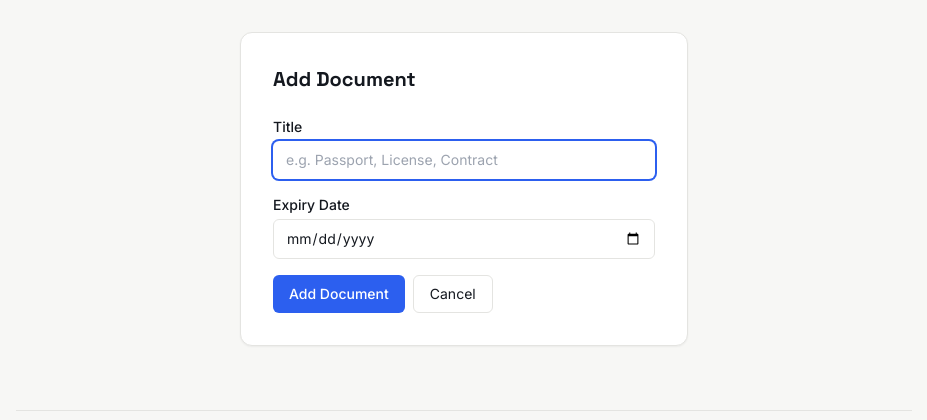
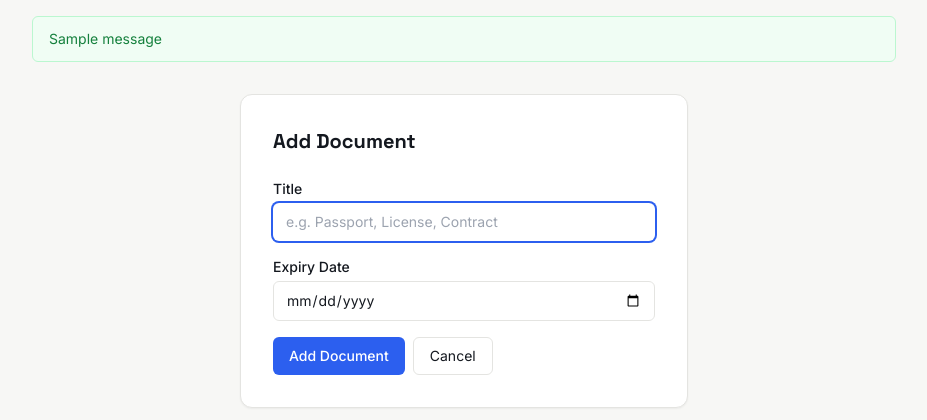
Before and after one commit to sedejordan/docTracker, a Flask app: page /add in a window 1280 px wide. Shown: the part 91-511 px from the top of the page, without its empty margins (176-1103 px from the left). Run offline with Flask 3, Linux system fonts and the light colour scheme; the visitor is signed in with stand-in values (Sample User, id 1); one stand-in notice (Sample message) is shown; some libraries are stand-ins or nearby versions.

Commit message:
Added success and failure messages

```diff
--- a/app.py
+++ b/app.py
@@ -38,6 +38,7 @@ import psycopg2
 from flask_wtf.csrf import CSRFProtect
 from flask_limiter import Limiter
 from flask_limiter.util import get_remote_address
+from flask import flash
 
 from database import init_db, get_db
 
@@ -488,11 +489,22 @@ def add_document():
             conn = get_db()
             try:
                 cursor = conn.cursor()
+                # Check for existing document
                 cursor.execute(
-                    "INSERT INTO documents (title, expiry_date, user_id) VALUES (%s, %s, %s)",
-                    (title, expiry_date, session["user_id"])
+                    "SELECT id FROM documents WHERE user_id = %s AND title = %s AND expiry_date = %s",
+                    (session["user_id"], title, expiry_date)
                 )
-                conn.commit()
+                existing = cursor.fetchone()
+
+                if existing:
+                    error = "You already have a document with this title and expiry date."
+                else:
+                    cursor.execute(
+                        "INSERT INTO documents (title, expiry_date, user_id) VALUES (%s, %s, %s)",
+                        (title, expiry_date, session["user_id"])
+                    )
+                    conn.commit()
+                    flash("✅ Document added successfully!", "success")
                 cursor.close()
             finally:
                 conn.close()
@@ -527,6 +539,7 @@ def delete_document(doc_id):
     #     if os.path.exists(filepath):
     #         os.remove(filepath)
 
+    flash("✅ Document deleted successfully!", "success")
     return redirect("/")
 
 
@@ -566,6 +579,7 @@ def edit_document(doc_id):
                     cursor.close()
                 finally:
                     conn.close()
+                flash("✅ Document updated successfully!", "success")
                 return redirect("/")
 
     return render_template("edit.html", doc=doc, error=error)
--- a/templates/base.html
+++ b/templates/base.html
@@ -35,8 +35,6 @@
   <div class="bg-fritt text-white text-center text-sm py-1.5 px-4 font-medium">
     🚀 Beta — Free while we test. <span class="opacity-75">Your feedback shapes the product.</span>
   </div>
-
-  <!-- Rest of your page -->
 
   <!-- Loading overlay: shown by loading.js on form submits and internal
        link clicks. This is the Fritt Tracker icon itself (document +
@@ -79,6 +77,19 @@
     </div>
   </header>
   {% endif %}
+
+  <!-- Flash Messages -->
+  {% with messages = get_flashed_messages(with_categories=true) %}
+    {% if messages %}
+      <div class="max-w-4xl mx-auto px-4 pt-4">
+        {% for category, message in messages %}
+          <div class="px-4 py-3 rounded-md border {% if category == 'success' %}bg-green-50 border-green-200 text-green-700{% else %}bg-red-50 border-red-200 text-red-700{% endif %} text-sm">
+            {{ message }}
+          </div>
+        {% endfor %}
+      </div>
+    {% endif %}
+  {% endwith %}
 
   <main class="max-w-4xl mx-auto px-4 py-8">
     {% block content %}{% endblock %}
```
